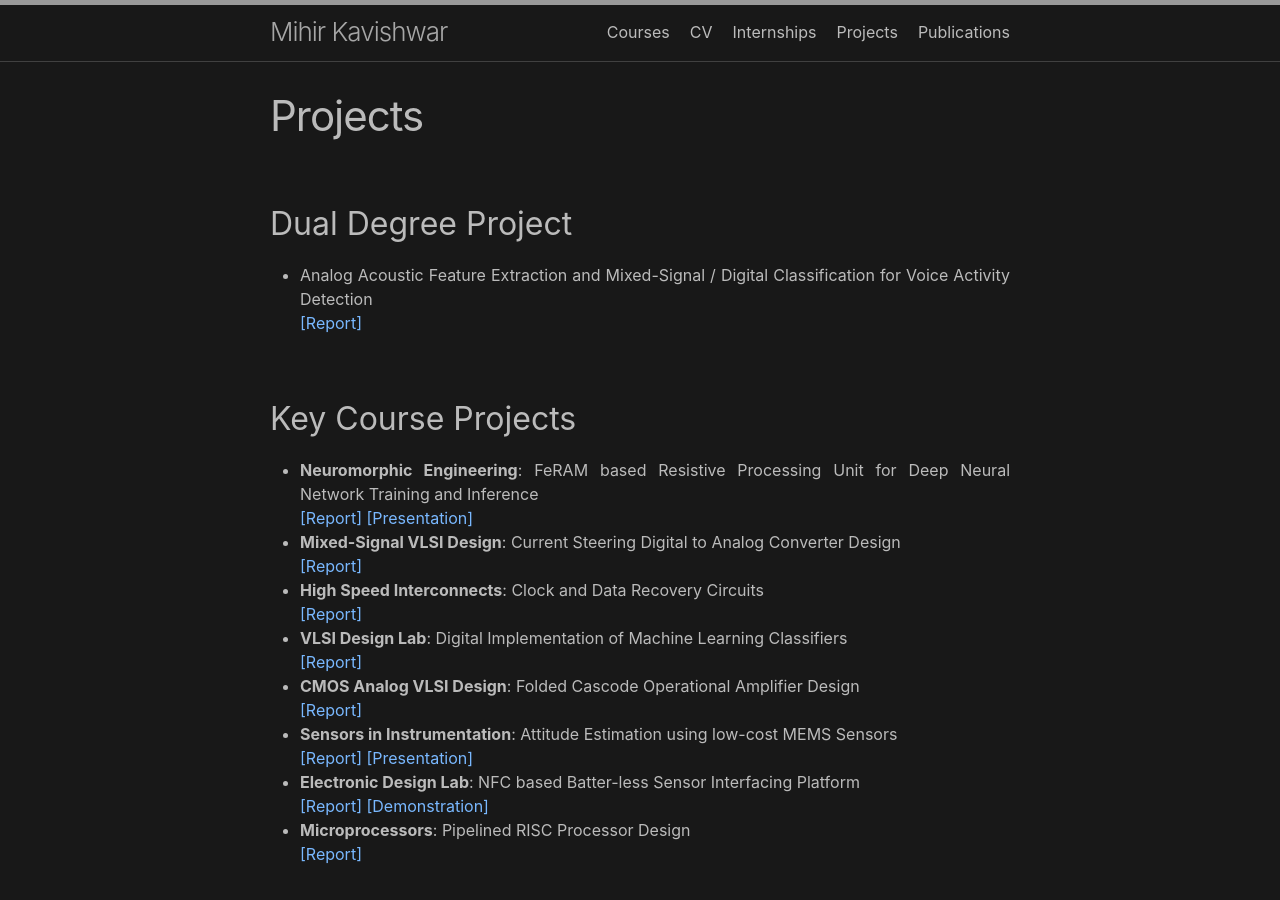
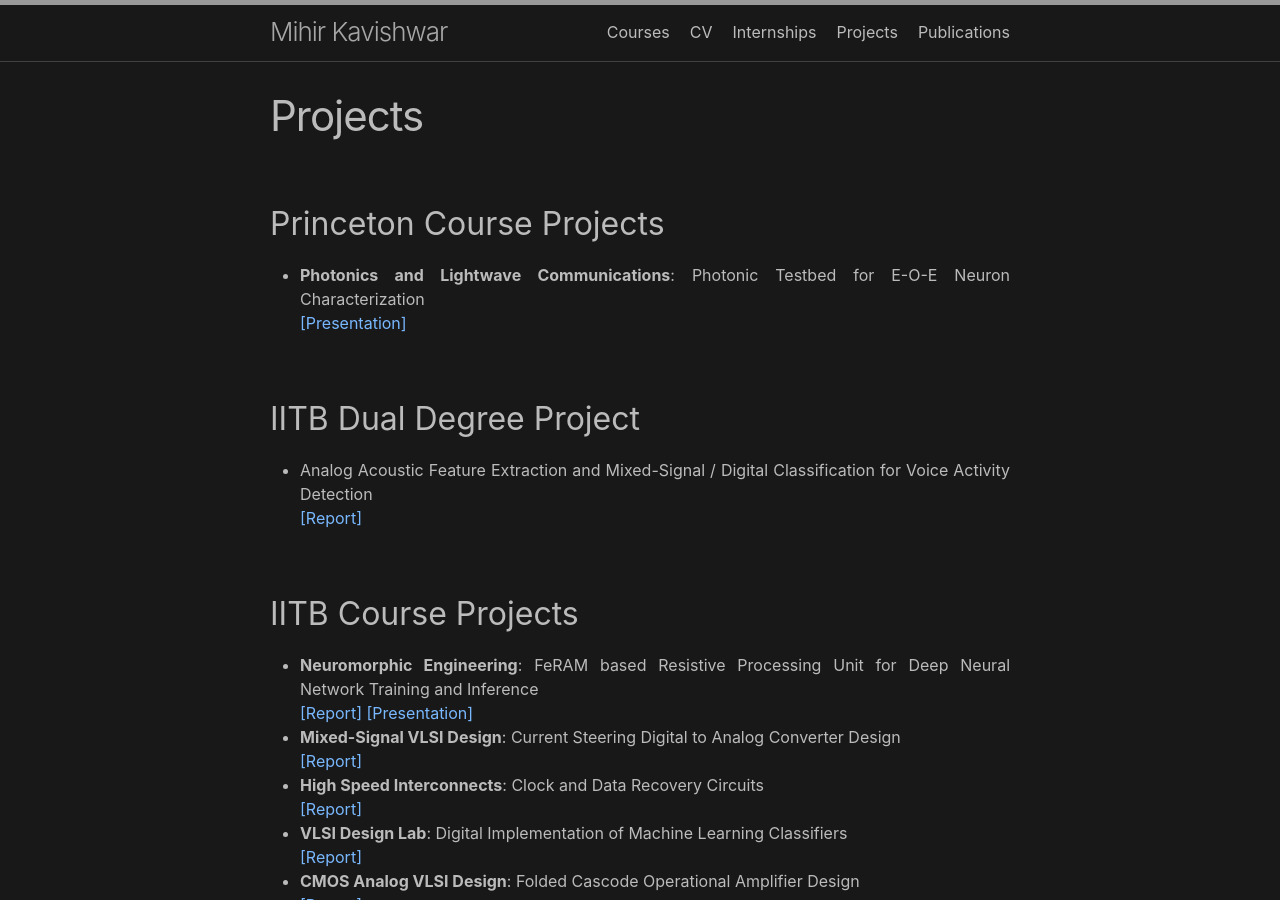
Before and after one commit to mihirvk/mihirvk.github.io, a Jekyll site: the page built from projects.md, in a window 1280 px wide and 900 px high. Built offline with Jekyll 4.4.1, drawn with Linux system fonts in a browser that asks for light colours.

Commit message:
added photonics project

```diff
--- a/projects.md
+++ b/projects.md
@@ -13,11 +13,15 @@ permalink: /projects/
 - **Research Seminar**: Analog and Mixed-Signal Circuits for Machine Learning Applications\
 [[Report]]({{site.url}}/assets/pdfs/Supervised_Research_Exposition.pdf) [[Presentation]]({{site.url}}/assets/pdfs/SRE_Presentation.pdf) -->
 
-## Dual Degree Project
+## Princeton Course Projects
+- **Photonics and Lightwave Communications**: Photonic Testbed for E-O-E Neuron Characterization\
+[[Presentation]]({{site.url}}/assets/pdfs/ECE558_Project_Edited.pdf)
+
+## IITB Dual Degree Project
 - Analog Acoustic Feature Extraction and Mixed-Signal / Digital Classification for Voice Activity Detection\
 [[Report]]({{site.url}}/assets/pdfs/Mihir_DDP_Final_Report.pdf)
 
-## Key Course Projects
+## IITB Course Projects
 - **Neuromorphic Engineering**: FeRAM based Resistive Processing Unit for Deep Neural Network Training and Inference\
 [[Report]]({{site.url}}/assets/pdfs/EE746_Project_Stage_2.pdf) [[Presentation]]({{site.url}}/assets/pdfs/EE746_PPT.pdf)
 - **Mixed-Signal VLSI Design**: Current Steering Digital to Analog Converter Design\
```
